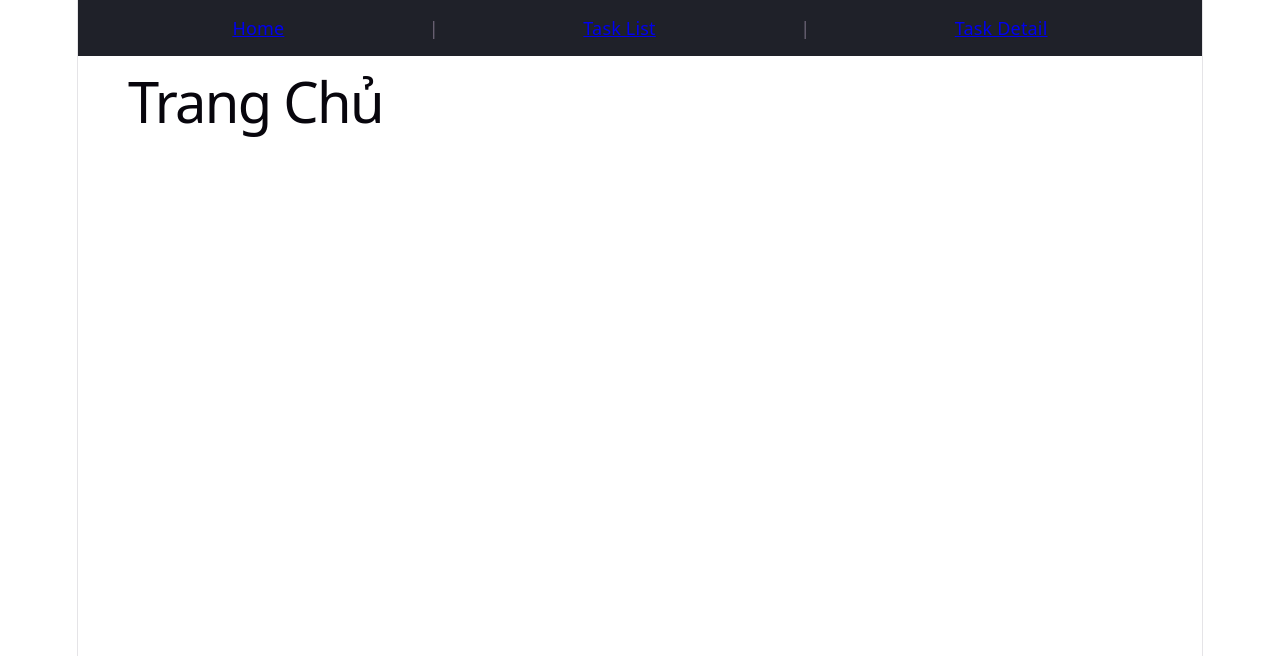
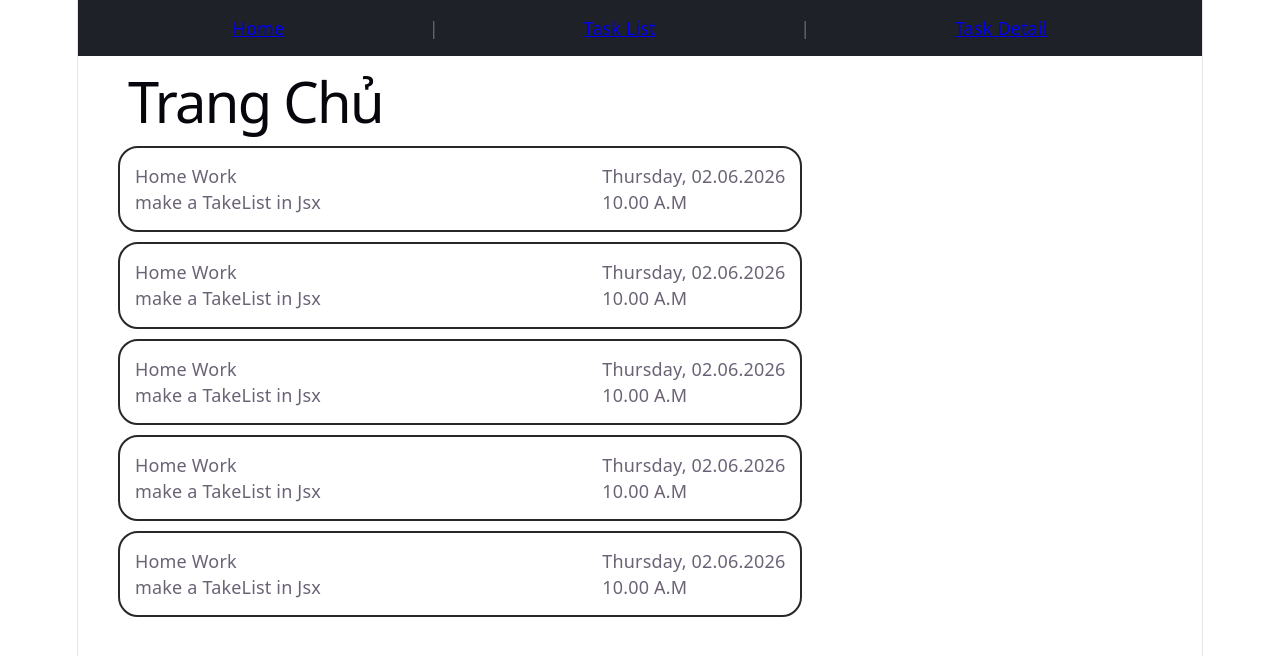
Before and after one commit to tuongtranqng/react-learning, a React (Vite) app: page / in a window 1280 px wide. Shown: the top 656 px of the page. Built offline with nearby package versions, Linux system fonts and the light colour scheme.

Commit message:
hom page

```diff
--- a/src/App.css
+++ b/src/App.css
@@ -1,9 +1,10 @@
 table {
   width: 70%;
   table-layout: auto;
-  border-collapse: collapse;
+  border-collapse: separate;
+  border-spacing: 0;
+  margin: auto;
 
-  margin: auto;
 }
 
 th, td {
@@ -44,6 +45,73 @@ h1 {
   margin-left: 50px;
 }
 
+.taskName{
+  font-size: 23px;
+  font-weight: 600;
+  color: #b1b7c2;
+}
+
 .div {
   margin: center;
 }
+
+li {
+  border: 2px solid rgb(41, 39, 39);
+  border-radius: 20px;
+  max-width: 60%;
+  margin-right: 20px;
+  padding: 15px;
+  display: flex;
+  flex-direction: column;
+  gap: 8px;
+
+}
+
+.container{
+  display: flex;
+  flex-direction: row;
+  justify-content: space-between;
+}
+
+.containder div{
+  background-color: #f1f1f1;
+  width: 100px;
+  margin: 10px;
+  padding: 10px;
+  text-align: center;
+  font-size: 30px;
+}
+
+button {
+  padding: 10px;
+  margin-left: 45px;
+
+}
+
+li input {
+  width: 100%;
+  padding: 20px;
+
+  background-color: #16171d;
+  color: white;
+
+  border: 0.5px solid rgb(41, 39, 39);
+  border-radius: 20px;
+
+  outline: none;
+  box-shadow: none;
+
+  font-size: 20px;
+
+  box-sizing: border-box;
+}
+
+input::placeholder {
+  color: #9ca3af;
+}
+
+input:focus {
+  outline: none;
+  box-shadow: none;
+  border: 2px solid rgb(41, 39, 39);
+}
--- a/src/App.jsx
+++ b/src/App.jsx
@@ -5,27 +5,94 @@ import { createPortal } from 'react-dom';
 import { BrowserRouter, Routes, Route, Link } from 'react-router-dom';
 
 function Home() {
-  return <h1>Trang Chủ</h1>;
+  return(
+    <>
+      <h1>Trang Chủ</h1>
+      <ul style={{
+        display: "flex",
+        flexDirection: "column",
+        gap: "10px"
+        }}>
+          <li className="container">
+            <div>
+                <p>Home Work</p>
+                <p>make a TakeList in Jsx</p>
+              </div>
+              <div>
+                <p>Thursday, 02.06.2026</p>
+                <p>10.00 A.M</p>
+              </div>
+          </li>
+          <li className="container">
+            <div>
+                <p>Home Work</p>
+                <p>make a TakeList in Jsx</p>
+              </div>
+              <div>
+                <p>Thursday, 02.06.2026</p>
+                <p>10.00 A.M</p>
+              </div>
+          </li>
+          <li className="container">
+            <div>
+                <p>Home Work</p>
+                <p>make a TakeList in Jsx</p>
+              </div>
+              <div>
+                <p>Thursday, 02.06.2026</p>
+                <p>10.00 A.M</p>
+              </div>
+          </li>
+          <li className="container">
+            <div>
+                <p>Home Work</p>
+                <p>make a TakeList in Jsx</p>
+              </div>
+              <div>
+                <p>Thursday, 02.06.2026</p>
+                <p>10.00 A.M</p>
+              </div>
+          </li>
+          <li className="container">
+            <div>
+                <p>Home Work</p>
+                <p>make a TakeList in Jsx</p>
+              </div>
+              <div>
+                <p>Thursday, 02.06.2026</p>
+                <p>10.00 A.M</p>
+              </div>
+          </li>
+      </ul>
+    </>
+    );
 }
 
 function TaskList({ setIsOpen }) {
+  const [task,setTask] = useState({
+    name: "Task"
+  })
   return (
 
     <div>
       <h1>Danh Sách Tác Vụ</h1>
 
       <ul>
-        <li>task</li>
-        <li>task</li>
-        <li>task</li>
-        <li>task</li>
+        <li>
+          <input
+            type="text"
+            value={task.name}
+            onChange={(e)=>setTask({...task,name: e.target.value})}
+          />
+        </li>
 
-        <li>
-          <button onClick={() => setIsOpen(true)}>
+        <li><pre>  task</pre></li>
+        <li><pre>  task</pre></li>
+        <li><pre>  task</pre></li>
+      </ul>
+      <button onClick={() => setIsOpen(true)}>
             Add Task
           </button>
-        </li>
-      </ul>
     </div>
   );
 }
```
Also changed, not shown: src/header.jsx (deleted, +0 -8 lines).
